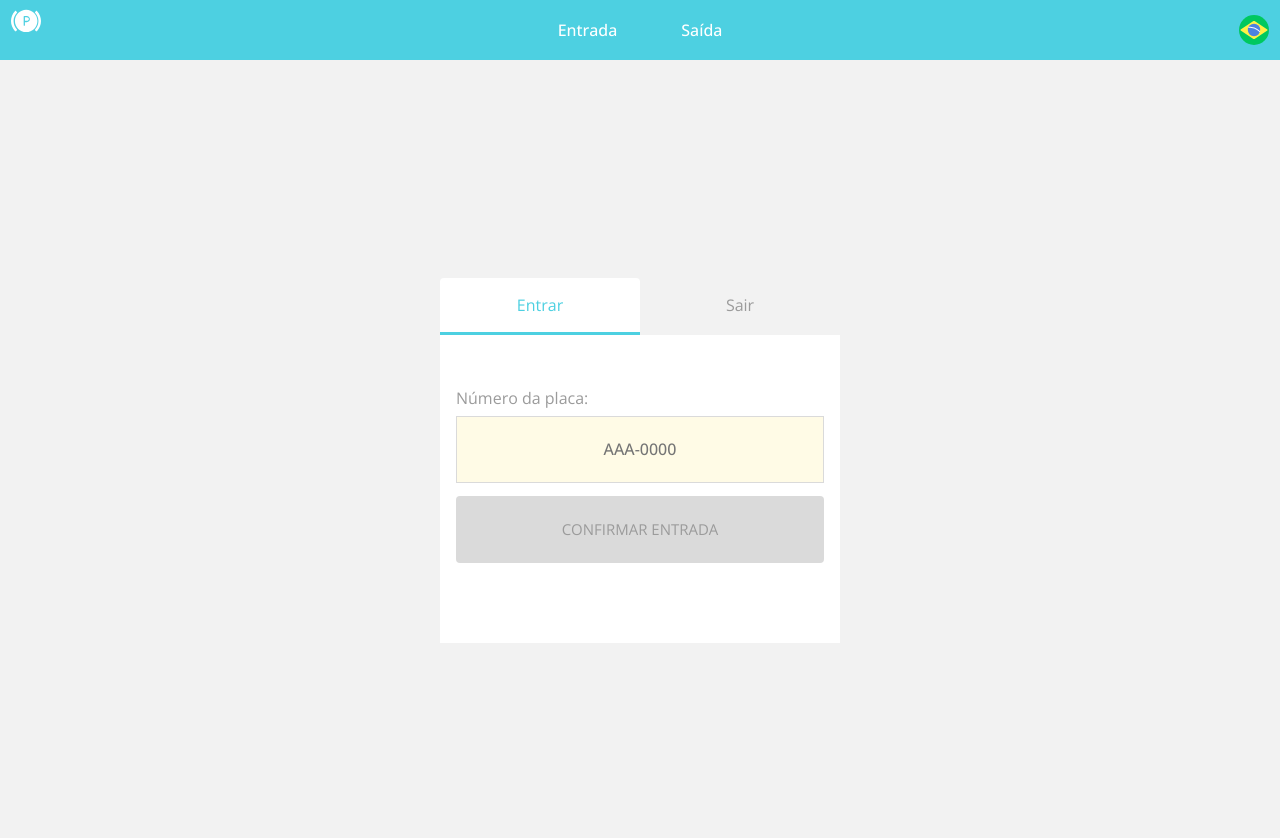
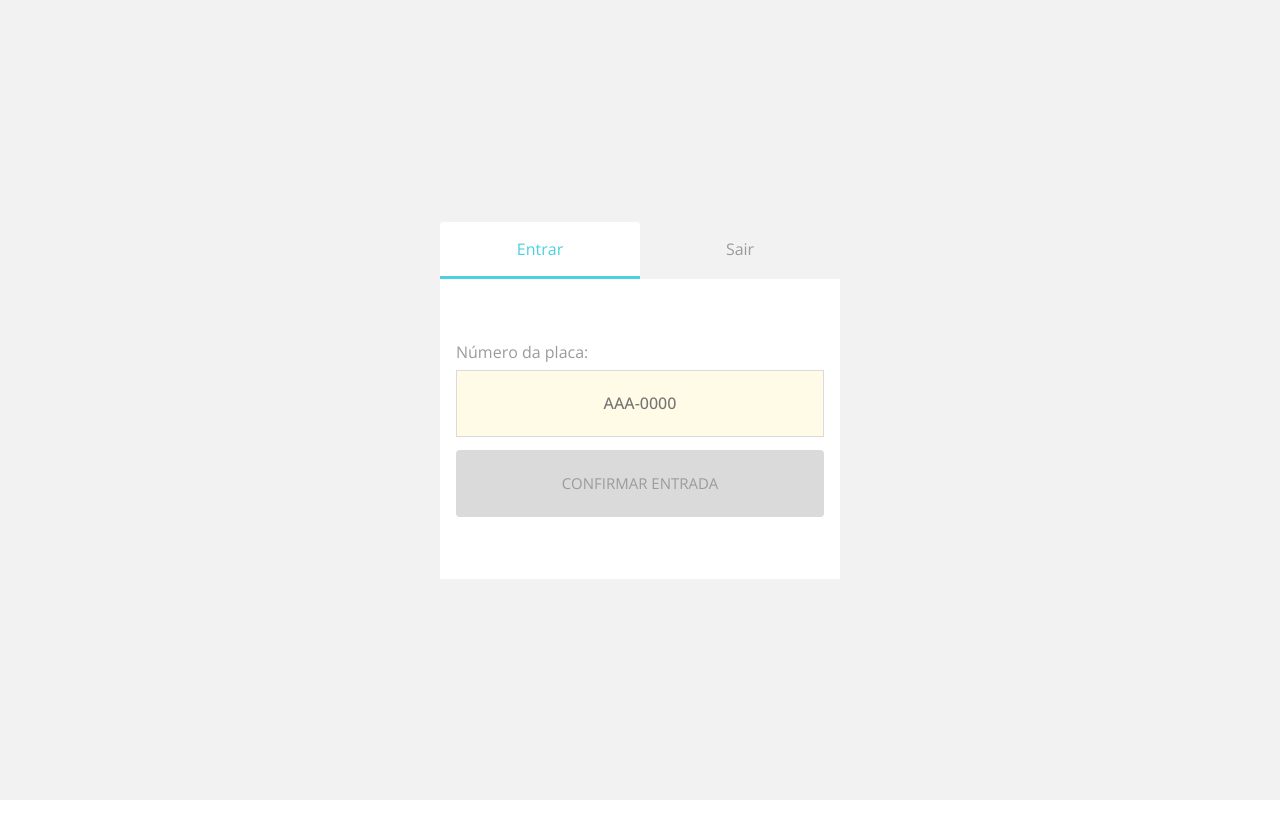
Before and after one commit to luizgustavofs/Parking, a Next.js app: page /register in a window 1280 px wide. Shown: the top 838 px of the page. After the commit the page ends 800 px from the top, so only its background shows below. Built offline with nearby package versions, Linux system fonts and the light colour scheme.

Commit message:
feat: ajust register screen

```diff
--- a/src/screens/Register/index.tsx
+++ b/src/screens/Register/index.tsx
@@ -1,67 +1,54 @@
-import React, { useState } from 'react';
+/* eslint-disable @next/next/no-img-element */
+/* eslint-disable jsx-a11y/alt-text */
+import 'react-toastify/dist/ReactToastify.css';
+
+import React from 'react';
 
 import { useTranslation } from 'react-i18next';
 
-import Button from '../../components/Button';
-import Header from '../../components/Header';
-import Input from '../../components/Input';
+import Entry from '../../components/Entry';
+import Exit from '../../components/Exit';
 import Tab from '../../components/Tab';
-import { theme } from '../../theme';
-import { Container, TabContainer, RegisterContent } from './styles';
+import {
+  changeCurrentSection,
+  changePlate,
+} from '../../redux/reducers/session';
+import { useAppDispatch, useAppSelector } from '../../redux/store';
+import { Container, TabContainer } from './styles';
 
 const RegisterScreen: React.FC = () => {
-  const [currentSection, setCurrentSection] = useState('entry');
-  const [plate, setPlate] = useState('');
+  const { plate, currentSection } = useAppSelector(state => state.session);
+  const dispatch = useAppDispatch();
 
   const { t } = useTranslation();
+
   return (
     <>
-      <Header />
       <Container>
         <TabContainer>
           <Tab
             label={t('TAB.ENTRY')}
             active={currentSection === 'entry'}
-            onClick={() => setCurrentSection('entry')}
+            onClick={() => dispatch(changeCurrentSection('entry'))}
           />
           <Tab
             label={t('TAB.EXIT')}
             active={currentSection === 'exit'}
-            onClick={() => setCurrentSection('exit')}
+            onClick={() => dispatch(changeCurrentSection('exit'))}
           />
         </TabContainer>
-        <RegisterContent>
-          <Input
-            label={t('ENTRY.INPUT.LABEL')}
-            placeholderText={t('ENTRY.INPUT.PLACEHOLDER')}
-            value={plate}
-            onChange={value => setPlate(value)}
+        {currentSection === 'entry' && (
+          <Entry
+            plate={plate}
+            setPlate={(newPlate: string) => dispatch(changePlate(newPlate))}
           />
-          {currentSection === 'entry' && (
-            <Button primary disabled={plate === '' || plate.includes('_')}>
-              {t('ENTRY.CONFIRM')}
-            </Button>
-          )}
-          {currentSection === 'exit' && (
-            <>
-              <Button
-                primary
-                disabled={plate === '' || plate.includes('_')}
-                color={theme.colors.quaternary}>
-                {t('ENTRY.PAYMENT')}
-              </Button>
-              <Button
-                secondary
-                disabled={plate === '' || plate.includes('_')}
-                color={theme.colors.quaternary}>
-                {t('ENTRY.EXIT')}
-              </Button>
-              <Button withOutBG color={theme.colors.primary}>
-                {t('ENTRY.HISTORIC')}
-              </Button>
-            </>
-          )}
-        </RegisterContent>
+        )}
+        {currentSection === 'exit' && (
+          <Exit
+            plate={plate}
+            setPlate={(newPlate: string) => dispatch(changePlate(newPlate))}
+          />
+        )}
       </Container>
     </>
   );
--- a/src/screens/Register/styles.ts
+++ b/src/screens/Register/styles.ts
@@ -9,8 +9,11 @@ export const Container = styled.div`
 
   padding: 41px 8px;
 
+  div {
+    display: flex;
+  }
+
   @media (min-width: 1024px) {
-    display: flex;
     align-items: center;
     justify-content: center;
     padding: 0;
@@ -18,21 +21,7 @@ export const Container = styled.div`
 `;
 
 export const TabContainer = styled.div`
-  display: flex;
-
   @media (min-width: 1024px) {
     width: 400px;
   }
 `;
-
-export const RegisterContent = styled.div`
-  display: flex;
-  background-color: white;
-  padding: 36px 16px 64px 16px;
-
-  flex-direction: column;
-
-  @media (min-width: 1024px) {
-    width: 400px;
-  }
-`;
```
